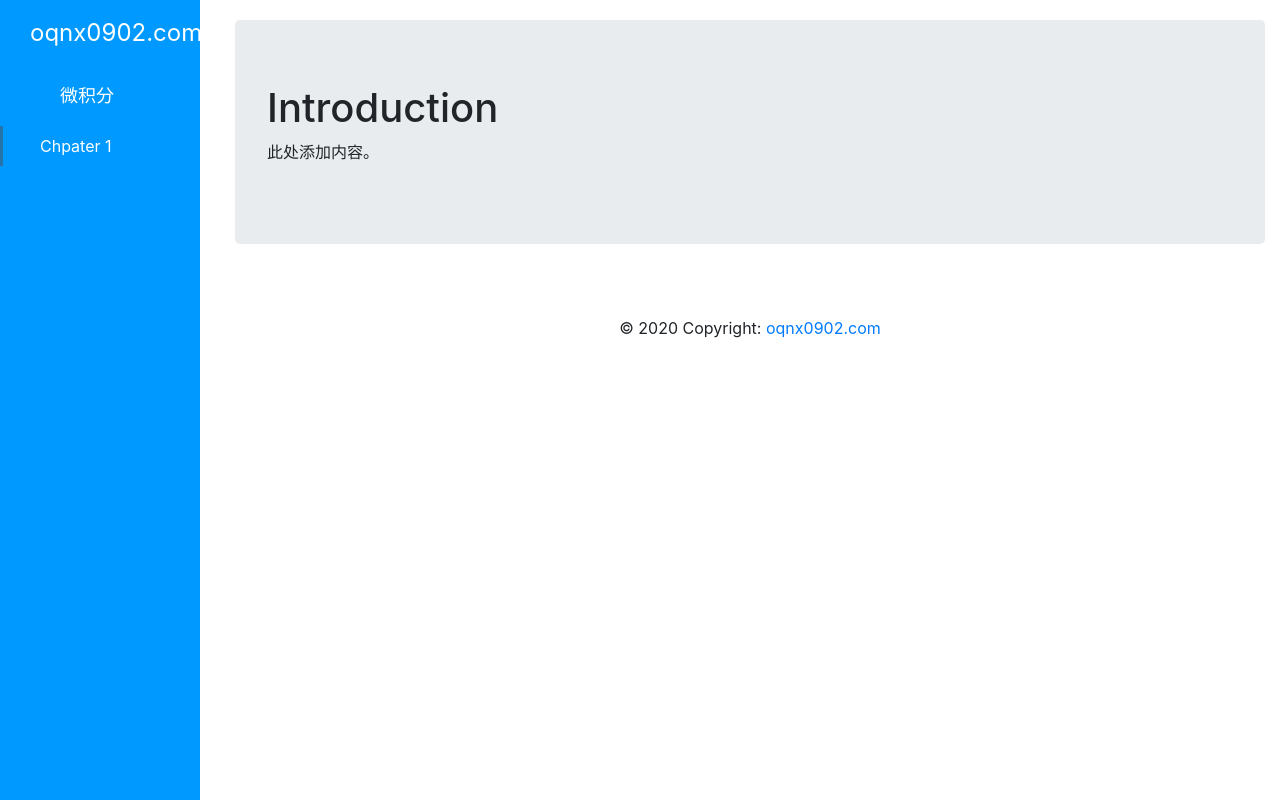
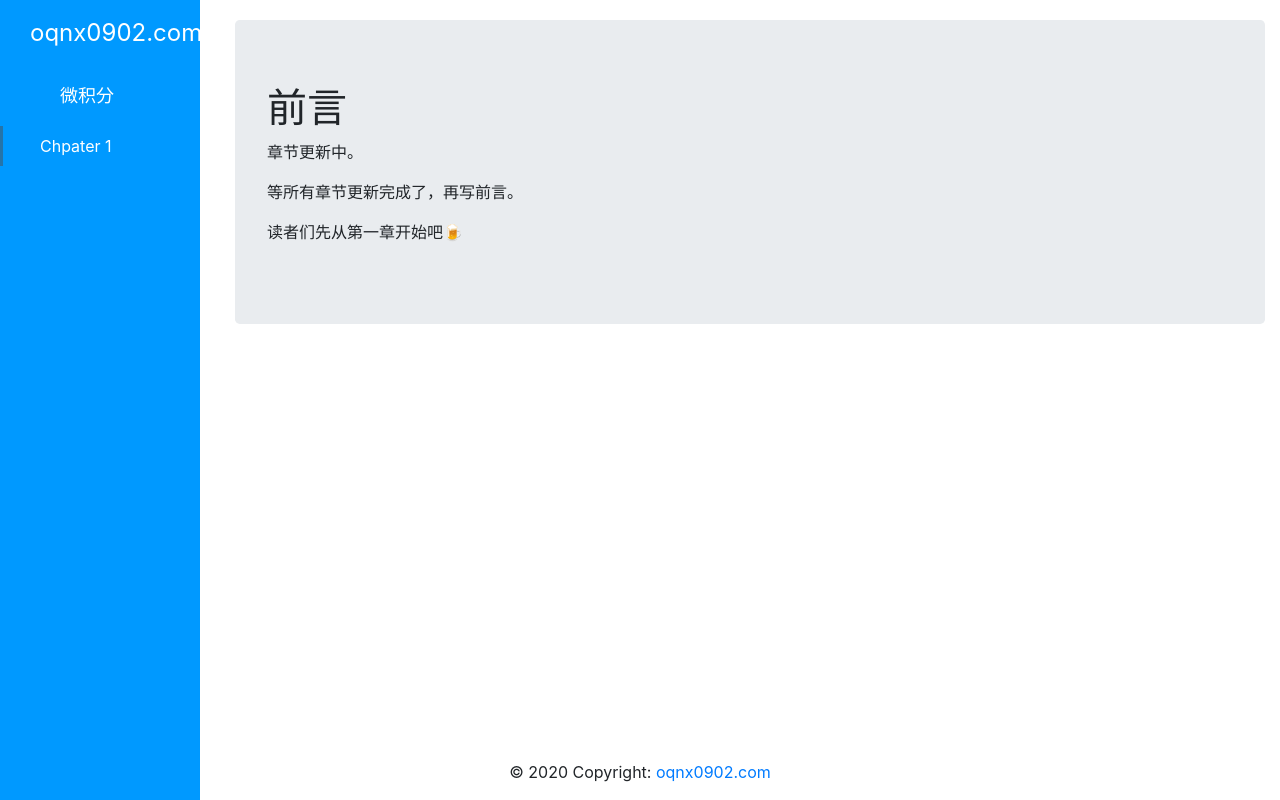
Before and after one commit to oqnx0902/oqnx0902.github.io, a plain HTML site: page calculus/intro.html in a window 1280 px wide. Drawn offline with nearby package versions, Linux system fonts and the light colour scheme.

Commit message:
Add files via upload

```diff
--- a/calculus/intro.html
+++ b/calculus/intro.html
@@ -36,18 +36,20 @@
 
     <!-- Main component for a primary marketing message or call to action -->
     <div class="jumbotron">
-      <h1>Introduction</h1>
-      <p>此处添加内容。</p>
+      <h1>前言</h1>
+      <p>章节更新中。</p>
+      <p>等所有章节更新完成了，再写前言。</p>
+      <p>读者们先从第一章开始吧&#127866</p>
     </div>
 
   </div>
-  <footer class="page-footer font-small blue pt-4">
+  <footer class="page-footer font-small blue pt-4 fixed-bottom">
   <!-- Copyright -->
   <div class="footer-copyright text-center py-3">© 2020 Copyright:
     <a href="https://oqnx0902.com/"> oqnx0902.com</a>
   </div>
   <!-- Copyright -->
-</footer>
+  </footer>
 </div>
 
 </body>
```
Also changed, not shown: calculus/ch1.html (+2 -2 lines).
